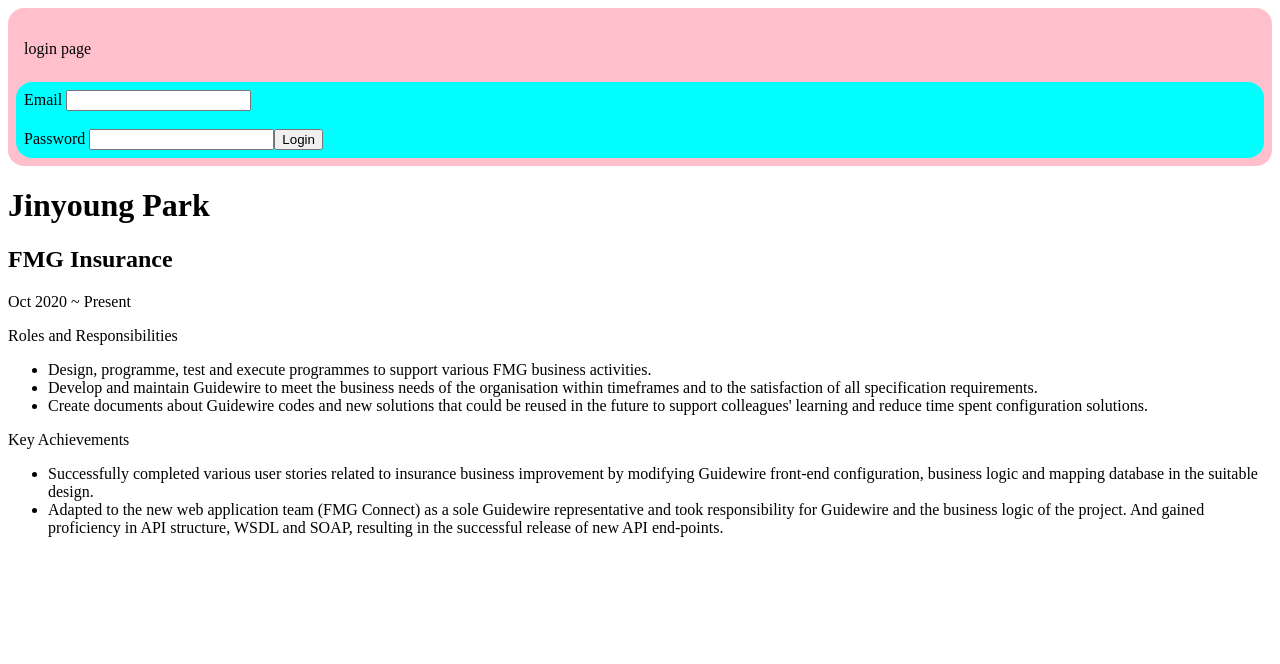
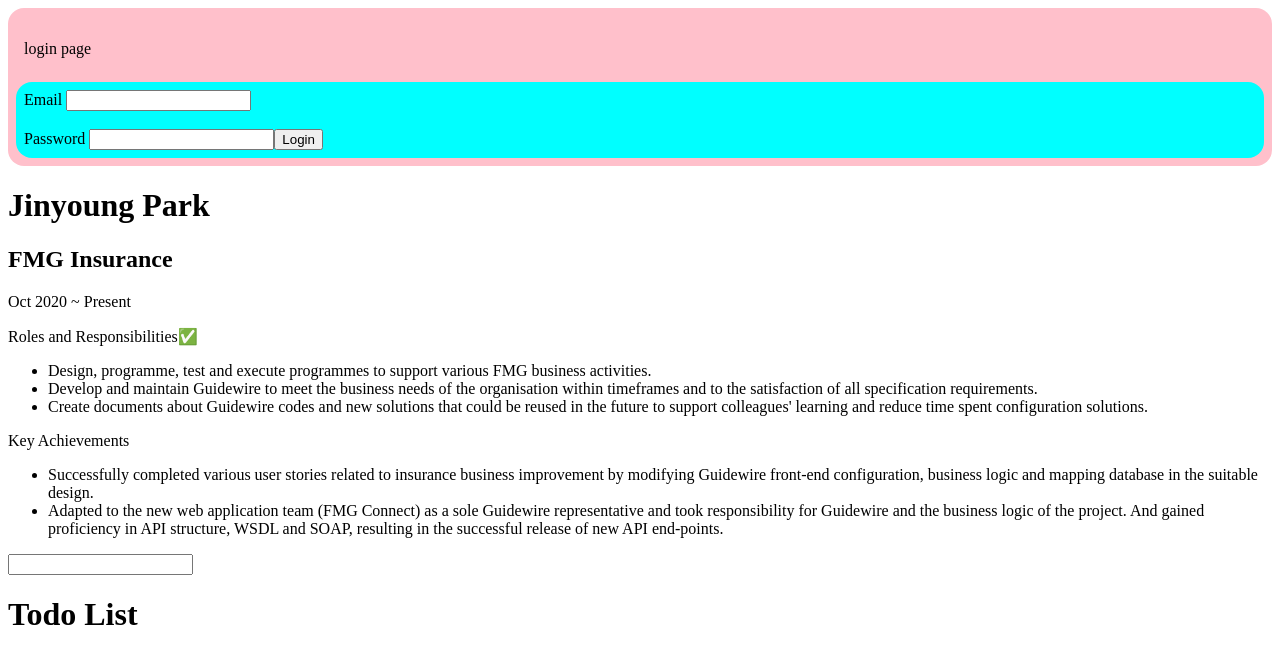
Before and after one commit to JPark2416/begin-react, a React (Create React App) app: page / in a window 1280 px wide. Shown: the top 664 px of the page. Built offline with nearby package versions, Linux system fonts and the light colour scheme.

Commit message:
TodoList

```diff
--- a/src/App.jsx
+++ b/src/App.jsx
@@ -1,12 +1,14 @@
 import React from "react";
 import Login from "./Containers/Login/Login";
 import Profile from "./Containers/Home/mock";
+import Todo from "./Containers/Home/Todo/Todo";
 
 function App() {
   return (
     <div>
       <Login></Login>
       <Profile></Profile>
+      <Todo></Todo>
     </div>
   );
 }
--- /dev/null
+++ b/src/Containers/Home/Todo/Todo.jsx
@@ -0,0 +1,20 @@
+import React, { useState } from "react";
+import TodoList from "./TodoList";
+
+const Todo = () => {
+  const [todoList, setTodoList] = useState([]);
+  const [inputValue, setInputValue] = useState("");
+
+  const addItem = () => {
+    setTodoList([...todoList, inputValue]);
+  };
+
+  return (
+    <div>
+      <input value={inputValue} type="text" />
+      <TodoList></TodoList>
+    </div>
+  );
+};
+
+export default Todo;
--- /dev/null
+++ b/src/Containers/Home/Todo/TodoList.jsx
@@ -0,0 +1,11 @@
+import React from "react";
+
+const TodoList = () => {
+  return (
+    <div>
+      <h1>Todo List</h1>
+    </div>
+  );
+};
+
+export default TodoList;
--- a/src/Containers/Home/mock.jsx
+++ b/src/Containers/Home/mock.jsx
@@ -1,4 +1,4 @@
-import React from "react";
+import { useState } from "react";
 
 const Profile = () => {
   const detail = {
@@ -17,25 +17,25 @@
       ],
     },
   };
-
+  const [data, setData] = useState(detail);
   // const numbers = [1, 2, 3, 4, 5];
   // const test1 = numbers.map((number) => <li>{number}</li>);
 
   return (
     <div>
-      <h1>{detail.name}</h1>
+      <h1>{data.name}</h1>
       <div className="companyModule">
-        <h2>{detail.career.company}</h2>
-        <p>{detail.career.period}</p>
-        <p>Roles and Responsibilities</p>
+        <h2>{data.career.company}</h2>
+        <p>{data.career.period}</p>
+        <p>Roles and Responsibilities✅</p>
         <ul>
-          {detail.career.roles.map((role) => (
+          {data.career.roles.map((role) => (
             <li>{role}</li>
           ))}
         </ul>
         <p>Key Achievements</p>
         <ul>
-          {detail.career.achievements.map((achievement) => (
+          {data.career.achievements.map((achievement) => (
             <li>{achievement}</li>
           ))}
         </ul>
```
